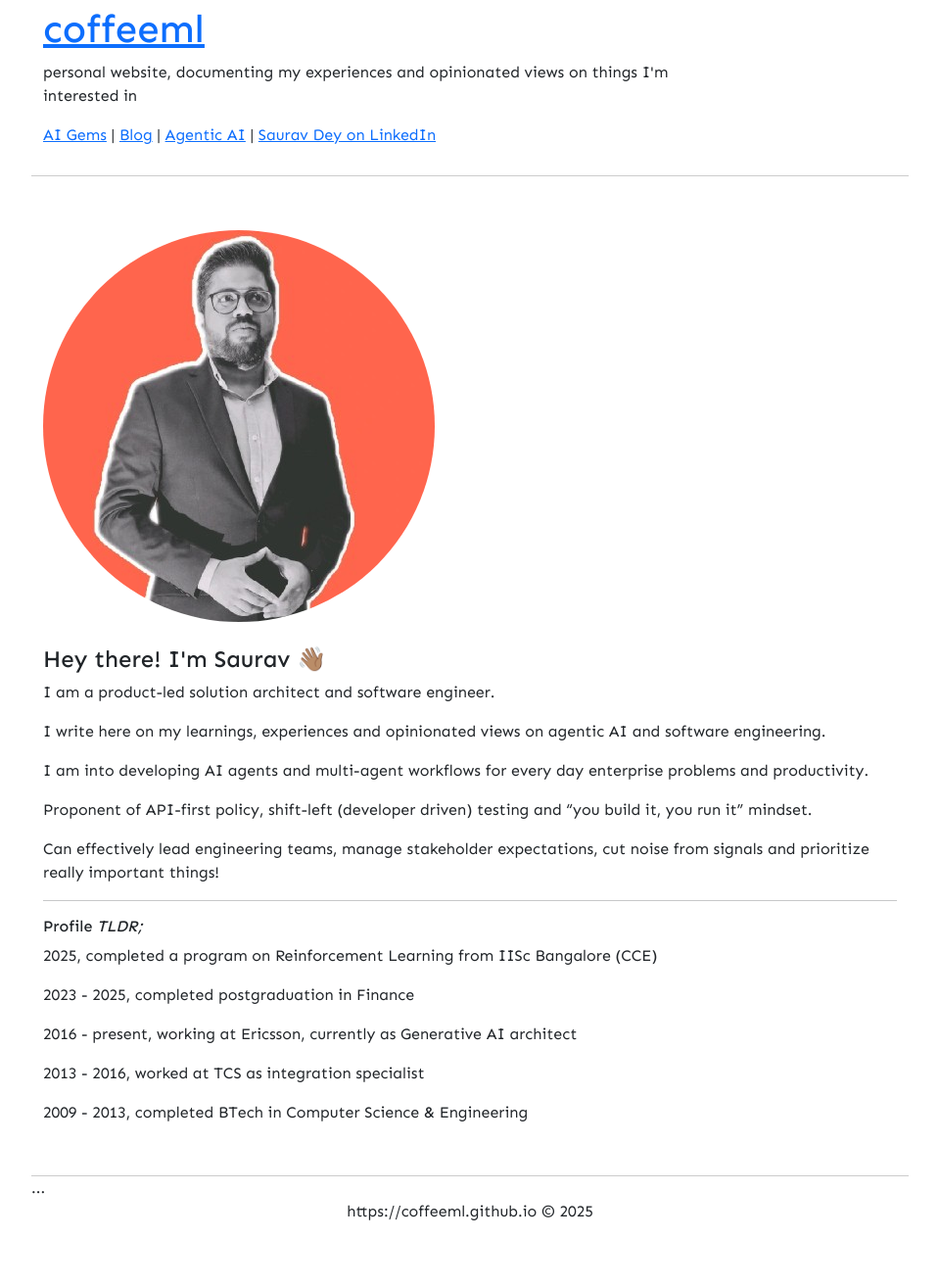
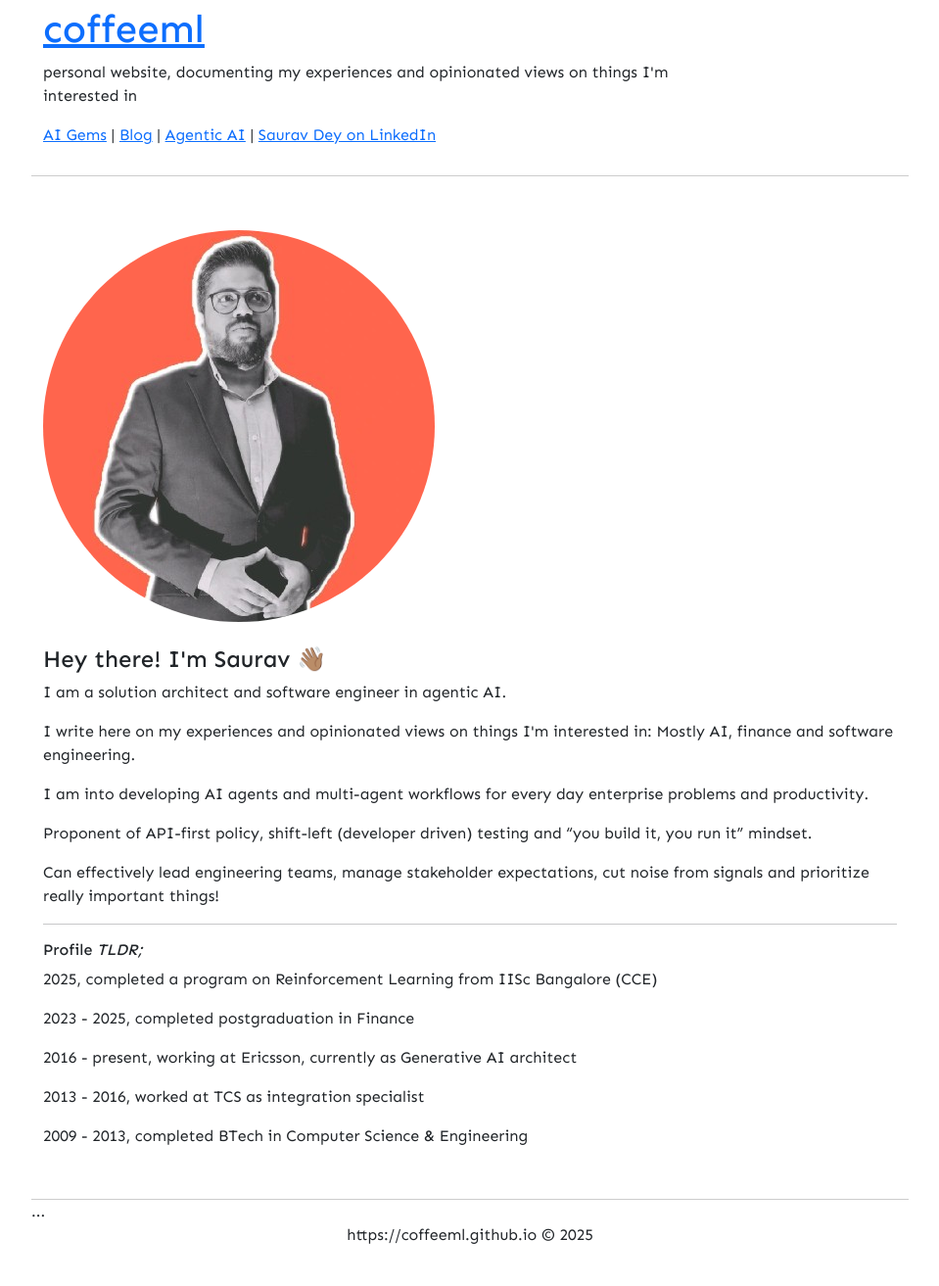
Before and after one commit to coffeeml/coffeeml.github.io, a Jekyll site: the page built from index.markdown, in a window 1280 px wide. Shown: the whole page at 98% size, without its empty margins (160-1119 px from the left). Built offline with Jekyll 4.4.1, drawn with Linux system fonts in a browser that asks for light colours; nearby versions of some CDN libraries; before the commit the page ends 1289 px from its top, so only the background shows below that.

Commit message:
Update index.markdown

```diff
--- a/index.markdown
+++ b/index.markdown
@@ -8,8 +8,8 @@ layout: default
         <br />
         <br />
         <h4>Hey there! I'm Saurav 👋🏽</h4>
-        <p>I am a product-led solution architect and software engineer.</p>
-        <p>I write here on my learnings, experiences and opinionated views on agentic AI and software engineering.</p>
+        <p>I am a solution architect and software engineer in agentic AI.</p>
+        <p>I write here on my experiences and opinionated views on things I'm interested in: Mostly AI, finance and software engineering.</p>
         <p>I am into developing AI agents and multi-agent workflows for every day enterprise problems and productivity.</p>
         <p>Proponent of API-first policy, shift-left (developer driven) testing and “you build it, you run it” mindset.</p>
         <p>Can effectively lead engineering teams, manage stakeholder expectations, cut noise from signals and prioritize really important things!</p>
```
